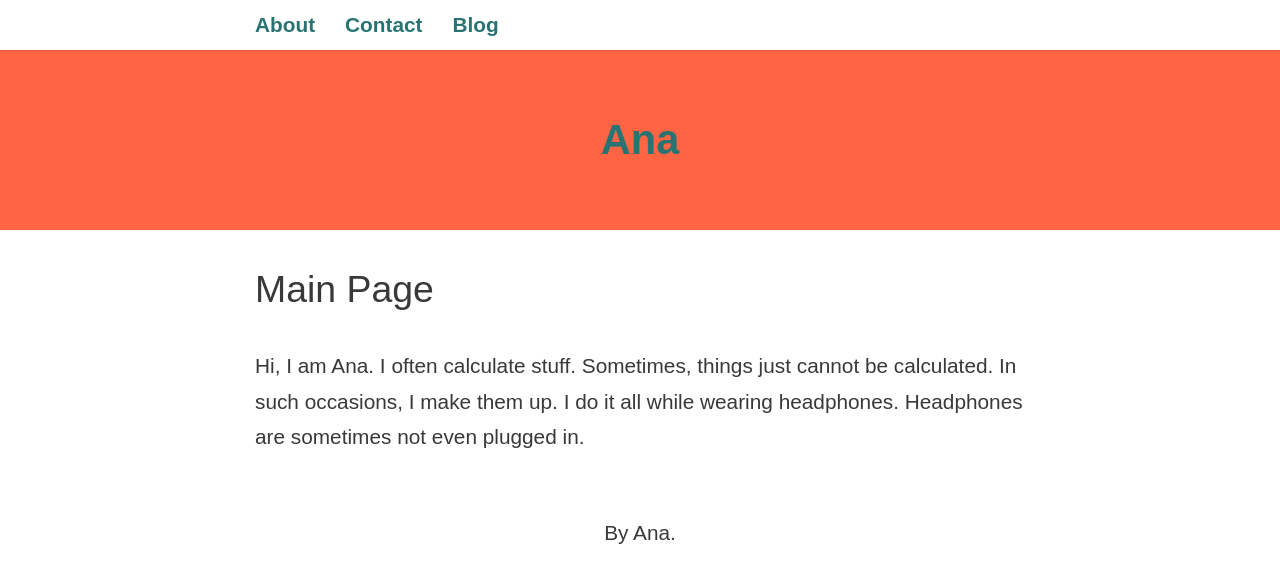
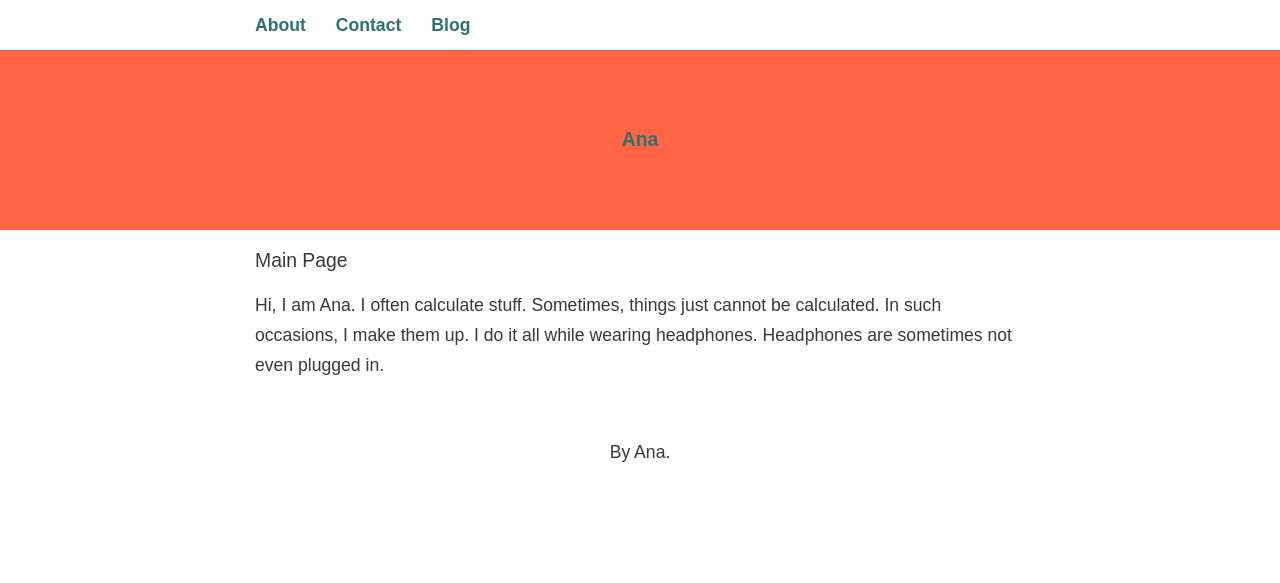
Before and after one commit to electro-swing/electro-swing.github.io, a Jekyll site: the page built from index.html, in a window 1280 px wide. Shown: the top 583 px of the page. Built offline with Jekyll 4.4.1, drawn with Linux system fonts in a browser that asks for light colours; some web fonts are replaced.

Commit message:
Update _layout.scss

```diff
--- a/_sass/_layout.scss
+++ b/_sass/_layout.scss
@@ -2,21 +2,21 @@ body {
 	margin: 0;
 	color: $font-color;
 	font-family: $font-style;
-	font-size: 1.3em;
+	font-size: 1.1em;
 	line-height: 1.7;
 	-webkit-font-smoothing: antialiased;
 }
 h1,
 h2,
 h3 {
-	font-weight: 500;
+	font-weight: normal;
 	color: $heading-font-color;
 	font-family: $heading-font;
 	line-height: 1.5;
 }
 h1 {
 	color: $main;
-	font-size: 2em;
+	font-size: 1.1em;
 	a,
 	a:visited {
 		text-decoration: none;
@@ -24,7 +24,7 @@ h1 {
 	}
 }
 h2 {
-	font-size: 1.8em;
+	font-size: 1.1em;
 }
 a,
 a:visited {
```
